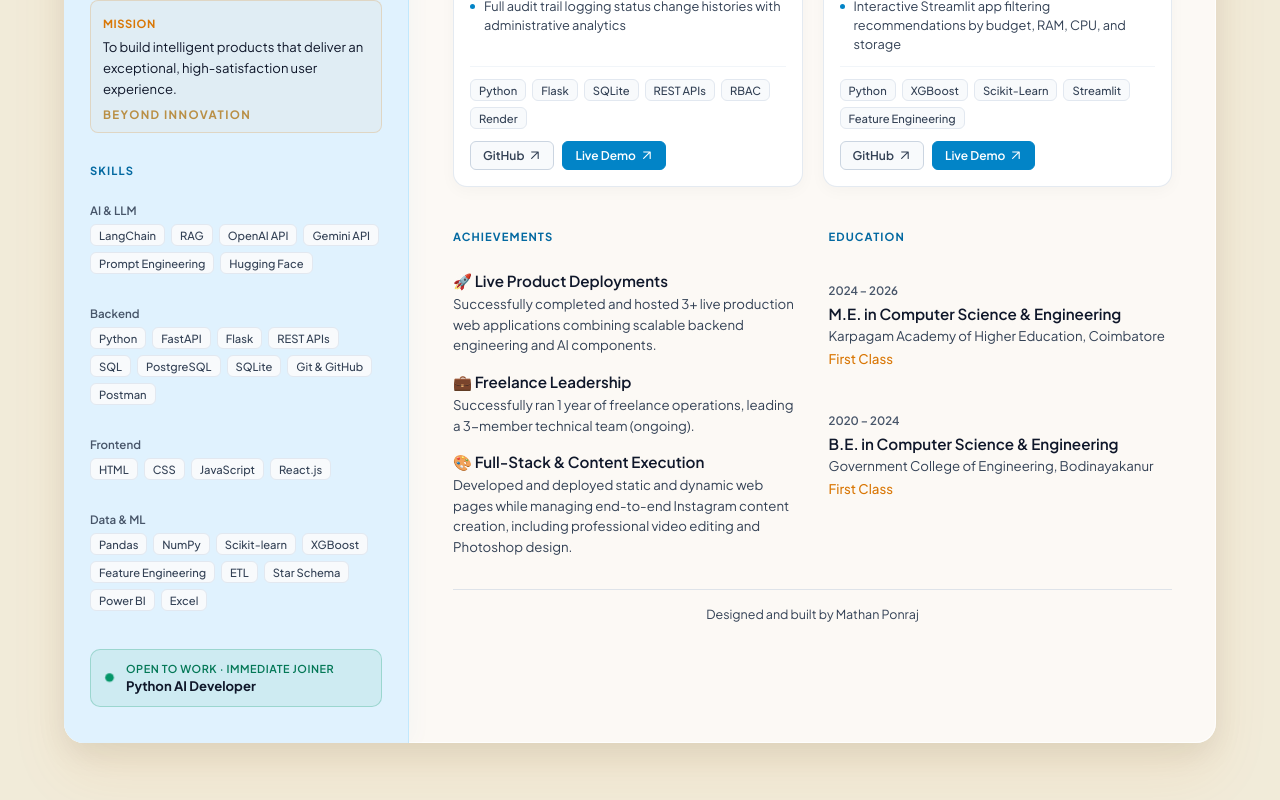
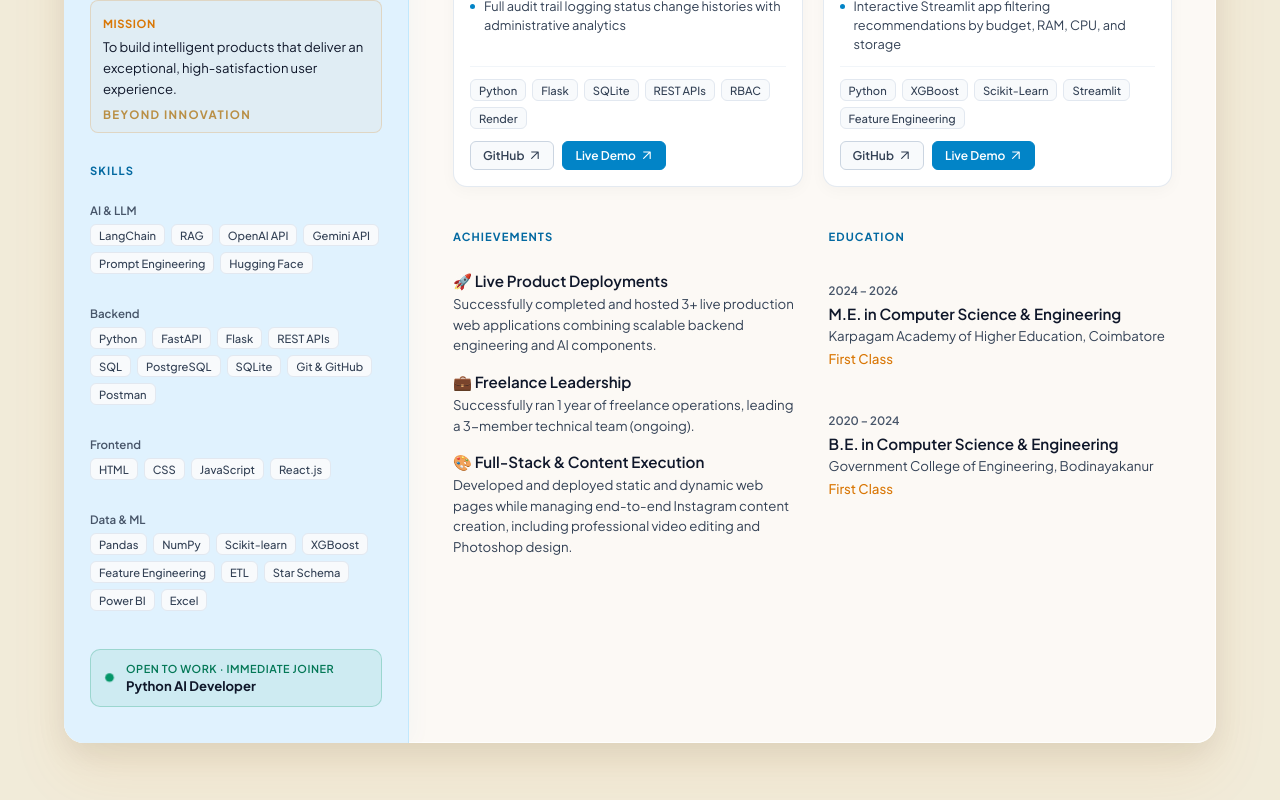
Before and after one commit to mathan-ponraj/mathan_portfolio, a React (Vite) app: page / in a window 1280 px wide. Shown: the part 845-1645 px from the top of the page. Built offline with nearby package versions, Linux system fonts and the light colour scheme.

Commit message:
Remove footer from App component

```diff
--- a/src/App.jsx
+++ b/src/App.jsx
@@ -296,7 +296,6 @@ export default function App() {
           {projects.map((project) => <ProjectCard project={project} key={project.number} />)}
         </section>
         <AchievementsAndEducation />
-        <footer className="footer">Designed and built by Mathan Ponraj</footer>
       </div>
     </main>
   );
```
